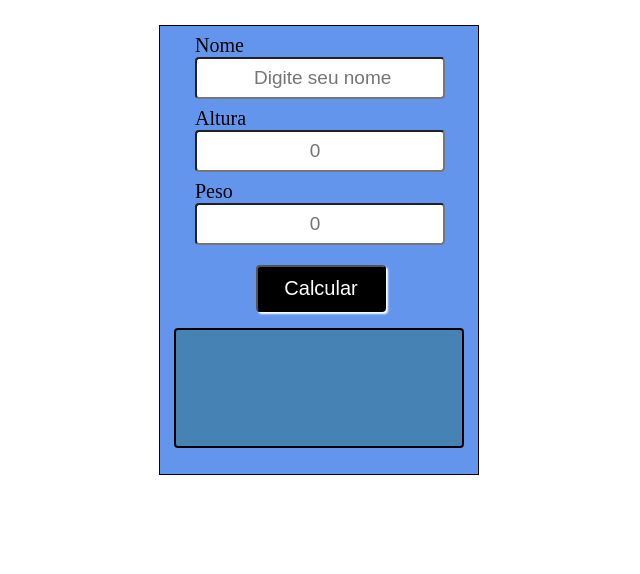
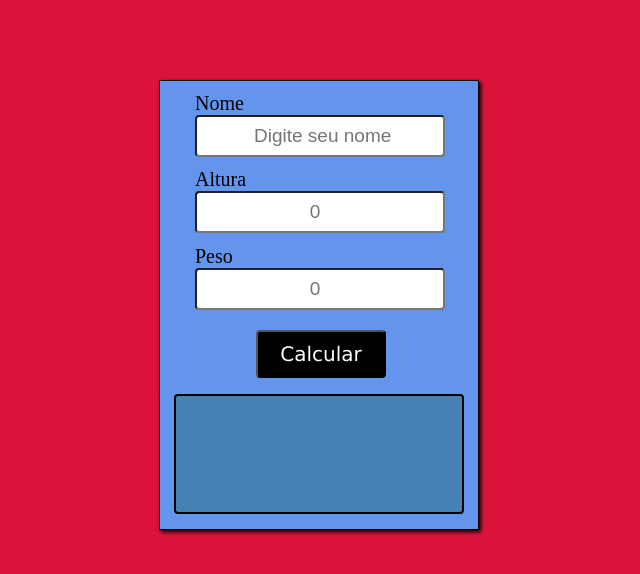
Before and after one commit to AntonyGaetano/Calculadora-De-IMC, a plain HTML site: page index.html in a window 1280 px wide. Shown: the whole page, without its empty margins (321-961 px from the left). Drawn offline with Linux system fonts and the light colour scheme.

Commit message:
Update style.css

```diff
--- a/style.css
+++ b/style.css
@@ -1,6 +1,9 @@
 
 *{padding:0; margin:0; box-sizing:border-box;}
 
+body{
+background-color: crimson;
+}
 
 .container{
     width: 320px;
@@ -8,7 +11,8 @@
     background-color: cornflowerblue;
     margin: auto;
     border: 1px solid black;
-    margin-top: 25px;
+    margin-top: 5rem;
+    box-shadow: 2px 2px 4px black;
 }
 
 .dados{
@@ -20,7 +24,7 @@
 }
 
 .dados > p{
-    margin-top: 8px;
+    margin-top: 0.7rem;
 }
 
 input{
@@ -43,7 +47,13 @@ button{
     background-color: black;
     color:white;
     border-radius: 4px;
-    box-shadow:  2px 2px 2px white;
+    transition: 0.5s;
+    font-family: Verdana, Geneva, Tahoma, sans-serif;
+}
+
+button:hover{
+    background-color: white;
+    color:black
 }
 
 #Div-Resultado{
```
